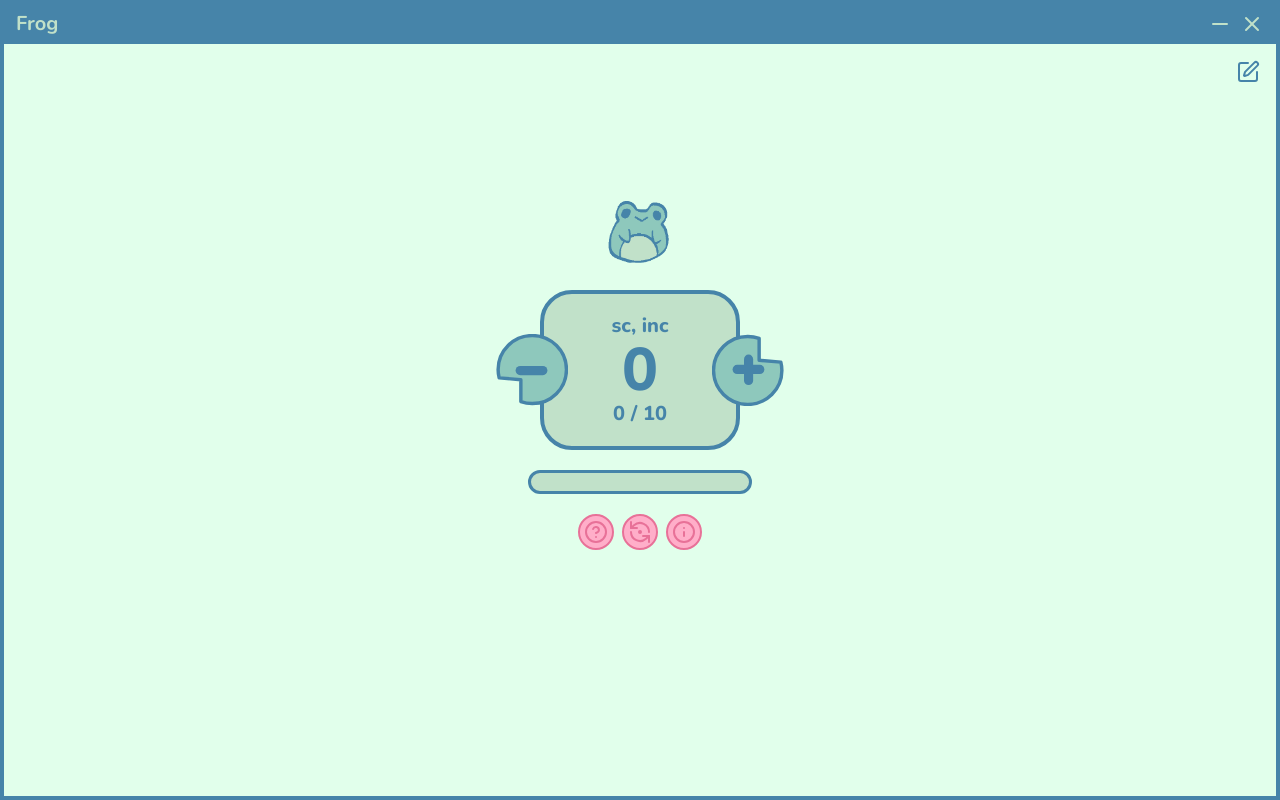
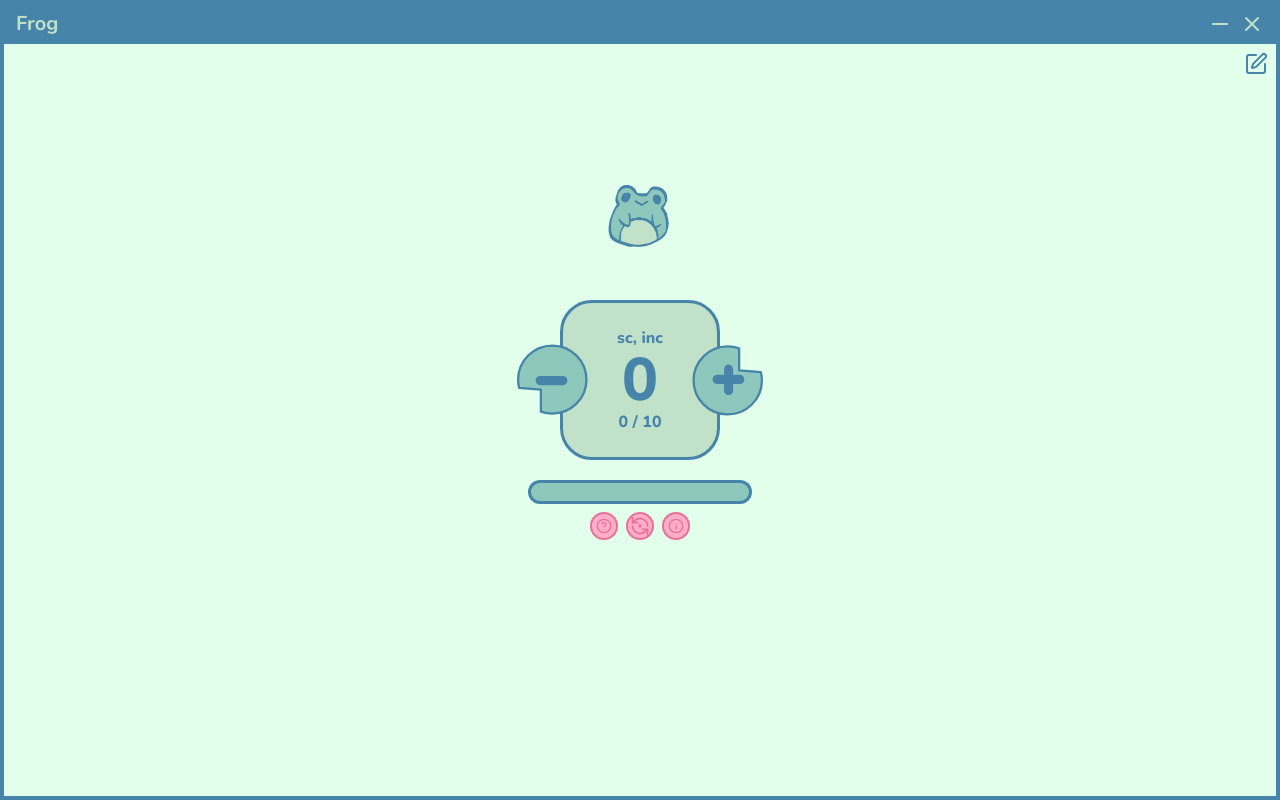
Before and after one commit to DulceNev/frog-counter, a Vue app: page / in a window 1280 px wide. Built offline with nearby package versions, Linux system fonts and the light colour scheme.

Commit message:
se bajo el tamaño de los bordes de lso botones y contador, se reducio el tamaño de los iconos de ayuda

```diff
--- a/src/App.vue
+++ b/src/App.vue
@@ -142,49 +142,49 @@ onUnmounted(() => {
 
       <button
         @click="openModal"
-        class="cursor-pointer text-base transition-transform duration-100 hover:scale-110 active:scale-90 absolute top-15 right-5 "
+        class="cursor-pointer text-base transition-transform duration-100 hover:scale-110 active:scale-90 absolute top-13 right-3 "
         title="Editar patrón y meta"
       >
-        <SquarePen />
+        <SquarePen class="w-6"/>
       </button>
 
       <div class="flex justify-center items-center">
         <button class="cursor-pointer z-10 -mr-7" @click="decrement" @focus="$event.target.blur()">
         <img :class="['transition-transform duration-100 ease-out hover:scale-110 h-18 active:scale-90', { 'scale-90': minusPressed }]" src="./assets/svg/minus.svg" alt="minus-image">
       </button>
-      <div class="flex flex-col justify-center items-center bg-light-green w-50 h-40 rounded-4xl border-4 border-base">
+      <div class="flex flex-col justify-center items-center bg-light-green w-40 h-40 rounded-4xl border-3 border-base">
 
         <div class="contenedor-patron w-full flex flex-col justify-center items-center">
-          <p :class="['font-extrabold text-xl text-center w-full truncate', stitchGuide ? 'text-base' : 'text-base/50']">
+          <p :class="['font-extrabold text-md text-center w-full truncate', stitchGuide ? 'text-base' : 'text-base/50']">
             {{ stitchGuide || 'sc, inc' }}
           </p>
           <p class="text-base font-extrabold text-6xl">
           {{ count }}</p>
-            <p class="text-base font-extrabold text-xl">{{count}} / {{target}}</p>
+            <p class="text-base font-extrabold text-md">{{count}} / {{target}}</p>
         </div>
 
 
       </div>
-      <button class="cursor-pointer z-10 -ml-7" @click="increment" @focus="$event.target.blur()">
+      <button class="cursor-pointer z-10 -ml-7 " @click="increment" @focus="$event.target.blur()">
         <img :class="['transition-transform duration-100 ease-out hover:scale-110 h-18 active:scale-90', { 'scale-90': plusPressed }]" src="./assets/svg/plus.svg" alt="plus-image">
       </button>
       </div>
 
 
-      <img :src="frogSrc" :alt="`gif-${frogState}`" class="h-20 absolute top-47 ">
-      <progress class="progress border-3 my-5 p-1 border-base w-56 h-6 rounded-full bg-light-green" :value="count" :max="target"></progress>
+      <img :src="frogSrc" :alt="`gif-${frogState}`" class="h-20 absolute top-43 ">
+      <progress class="progress border-3 mt-5 mb-2 p-1 border-base w-56 h-6 rounded-full bg-green" :value="count" :max="target"></progress>
 
       <div class="flex gap-2">
-      <button @click="showHelpModal = true" class="cursor-pointer text-dark-pinky transition-transform duration-100 hover:scale-110 active:scale-90 bg-pinky rounded-full p-1 border-2 border-dark-pinky" title="¿Cómo usar?">
-        <CircleQuestionMark />
+      <button @click="showHelpModal = true" class="cursor-pointer text-dark-pinky transition-transform duration-100 hover:scale-110 active:scale-90 bg-pinky rounded-full p-0.5 border-2 border-dark-pinky" title="¿Cómo usar?">
+        <CircleQuestionMark class="w-5 h-4"/>
       </button>
 
-      <button @click="showResetConfirm = true" class="cursor-pointer text-dark-pinky transition-transform duration-100 hover:scale-110 active:scale-90 bg-pinky rounded-full p-1 border-2 border-dark-pinky" title="Reiniciar">
-        <RefreshCcwDot />
+      <button @click="showResetConfirm = true" class="cursor-pointer text-dark-pinky transition-transform duration-100 hover:scale-110 active:scale-90 bg-pinky rounded-full p-0.5 border-2 border-dark-pinky" title="Reiniciar">
+        <RefreshCcwDot class="w-5 h-5"/>
       </button>
 
-      <button @click="showInfoModal = true" class="cursor-pointer text-dark-pinky transition-transform duration-100 hover:scale-110 active:scale-90 bg-pinky rounded-full p-1 border-2 border-dark-pinky" title="Información">
-        <Info />
+      <button @click="showInfoModal = true" class="cursor-pointer text-dark-pinky transition-transform duration-100 hover:scale-110 active:scale-90 bg-pinky rounded-full p-0.5 border-2 border-dark-pinky" title="Información">
+        <Info class="w-5 h-4"/>
       </button>
       </div>
 
@@ -303,17 +303,17 @@ progress {
 }
 
 progress::-webkit-progress-bar {
+  background-color: #8EC8BC;
+  border-radius: 9999px;
+}
+
+progress::-webkit-progress-value {
   background-color: #C1E1C9;
   border-radius: 9999px;
 }
 
-progress::-webkit-progress-value {
-  background-color: #4684A9;
-  border-radius: 9999px;
-}
-
 progress::-moz-progress-bar {
-  background-color: #4684A9;
+  background-color: #C1E1C9;
   border-radius: 9999px;
 }
 
--- a/src/main.js
+++ b/src/main.js
@@ -9,8 +9,8 @@ if (started) {
 const createWindow = () => {
   // Create the browser window.
   const mainWindow = new BrowserWindow({
-    width: 350,
-    height: 350,
+    width: 300,
+    height: 300,
     autoHideMenuBar: true,
     transparent: true,
     frame: false,
```
Also changed, not shown: src/assets/svg/minus.svg, src/assets/svg/plus.svg.
